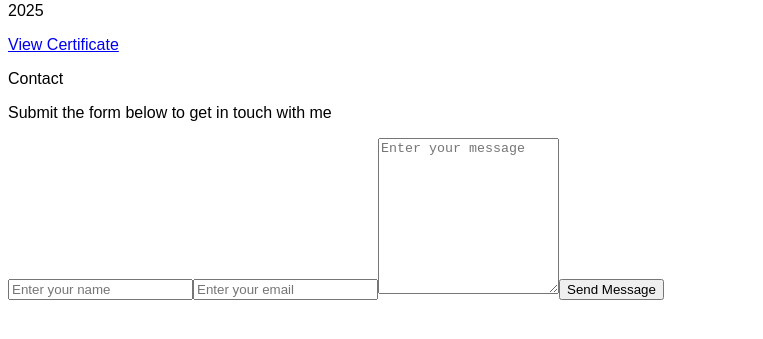
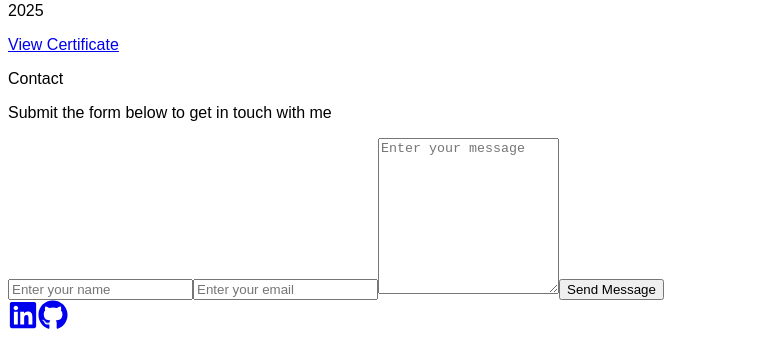
Before and after one commit to Sathish-ai-dev/My-Portfolio, a React (Create React App) app: page / in a window 1280 px wide. Shown: the part 11100-11439 px from the top of the page, without its empty margins (0-763 px from the left). Before the commit the page ends 11408 px from the top, so only its background shows below. Built offline with nearby package versions, Linux system fonts and the light colour scheme.

Commit message:
Contact Connection Done

```diff
--- a/src/components/Contact.js
+++ b/src/components/Contact.js
@@ -1,79 +1,29 @@
-// const Contact = () => {
-//     return (
-//       <div name="contact" className="w-full h-screen bg-gradient-to-b from-gray-800 to-black p-4 text-white">
-//         <div className="flex flex-col p-4 justify-center max-w-screen-lg mx-auto h-full">
-//           <div className="pb-8">
-//             <p className="text-4xl font-bold inline border-b-4 border-gray-500">Contact</p>
-//             <p className="py-6">Submit the form below to get in touch with me</p>
-//           </div>
-
-//           <div className="flex justify-center items-center">
-//             <form action="https://getform.io/f/YOUR_FORM_ID" method="POST" className="flex flex-col w-full md:w-1/2">
-//               <input
-//                 type="text"
-//                 name="name"
-//                 placeholder="Enter your name"
-//                 className="p-2 bg-transparent border-2 rounded-md text-white focus:outline-none"
-//               />
-//               <input
-//                 type="text"
-//                 name="email"
-//                 placeholder="Enter your email"
-//                 className="my-4 p-2 bg-transparent border-2 rounded-md text-white focus:outline-none"
-//               />
-//               <textarea
-//                 name="message"
-//                 rows="10"
-//                 placeholder="Enter your message"
-//                 className="p-2 bg-transparent border-2 rounded-md text-white focus:outline-none"
-//               ></textarea>
-
-//               <button className="text-white bg-gradient-to-b from-cyan-500 to-blue-500 px-6 py-3 my-8 mx-auto flex items-center rounded-md hover:scale-110 duration-300">
-//                 Let's talk
-//               </button>
-//             </form>
-//           </div>
-//         </div>
-//       </div>
-//     );
-//   };
-
-//   export default Contact;
-
-import React, { useState } from "react";
-import emailjs from "emailjs-com";
+import React, { useRef } from 'react';
+import emailjs from '@emailjs/browser';
+import { FaLinkedin, FaGithub } from 'react-icons/fa'; // Import LinkedIn and GitHub icons
 
 const Contact = () => {
-  const [formStatus, setFormStatus] = useState(""); // For success/error messages
+  const form = useRef();
 
   const sendEmail = (e) => {
     e.preventDefault();
 
     emailjs
-      .sendForm(
-        "YOUR_SERVICE_ID", // Replace with your EmailJS service ID
-        "YOUR_TEMPLATE_ID", // Replace with your EmailJS template ID
-        e.target,
-        "YOUR_PUBLIC_KEY" // Replace with your EmailJS public key
-      )
+      .sendForm('YOUR_SERVICE_ID', 'YOUR_TEMPLATE_ID', form.current, {
+        publicKey: 'YOUR_PUBLIC_KEY',
+      })
       .then(
-        (result) => {
-          console.log(result.text);
-          setFormStatus("success");
-          e.target.reset(); // Reset the form fields
+        () => {
+          console.log('SUCCESS!');
         },
         (error) => {
-          console.error(error.text);
-          setFormStatus("error");
-        }
+          console.log('FAILED...', error.text);
+        },
       );
   };
 
   return (
-    <div
-      name="contact"
-      className="w-full h-screen bg-gradient-to-b from-gray-800 to-black p-4 text-white"
-    >
+    <div className="w-full h-screen bg-gradient-to-b from-gray-800 to-black p-4 text-white">
       <div className="flex flex-col p-4 justify-center max-w-screen-lg mx-auto h-full">
         <div className="pb-8">
           <p className="text-4xl font-bold inline border-b-4 border-gray-500">
@@ -84,19 +34,20 @@ const Contact = () => {
 
         <div className="flex justify-center items-center">
           <form
+            ref={form}
             onSubmit={sendEmail}
             className="flex flex-col w-full md:w-1/2"
           >
             <input
               type="text"
-              name="name"
+              name="user_name"
               placeholder="Enter your name"
               required
               className="p-2 bg-transparent border-2 rounded-md text-white focus:outline-none focus:ring-2 focus:ring-cyan-500"
             />
             <input
               type="email"
-              name="email"
+              name="user_email"
               placeholder="Enter your email"
               required
               className="my-4 p-2 bg-transparent border-2 rounded-md text-white focus:outline-none focus:ring-2 focus:ring-cyan-500"
@@ -118,16 +69,26 @@ const Contact = () => {
           </form>
         </div>
 
-        {formStatus === "success" && (
-          <p className="text-green-500 text-center mt-4">
-            Your message has been sent successfully!
-          </p>
-        )}
-        {formStatus === "error" && (
-          <p className="text-red-500 text-center mt-4">
-            Oops! Something went wrong. Please try again later.
-          </p>
-        )}
+        <div className="flex justify-center space-x-6 mt-8">
+          {/* LinkedIn Icon with link */}
+          <a
+            href="https://www.linkedin.com/in/saicharansuggala"
+            target="_blank"
+            rel="noopener noreferrer"
+            className="text-white hover:text-cyan-500 transition duration-300"
+          >
+            <FaLinkedin size={30} />
+          </a>
+          {/* GitHub Icon with link */}
+          <a
+            href="https://github.com/CharanSuggala26"
+            target="_blank"
+            rel="noopener noreferrer"
+            className="text-white hover:text-cyan-500 transition duration-300"
+          >
+            <FaGithub size={30} />
+          </a>
+        </div>
       </div>
     </div>
   );
```
